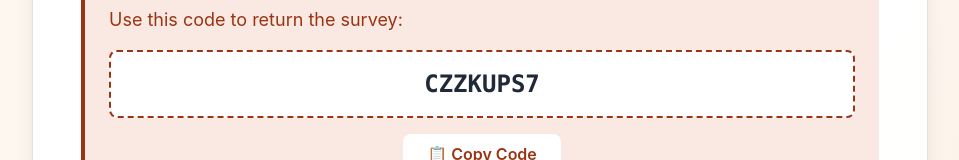
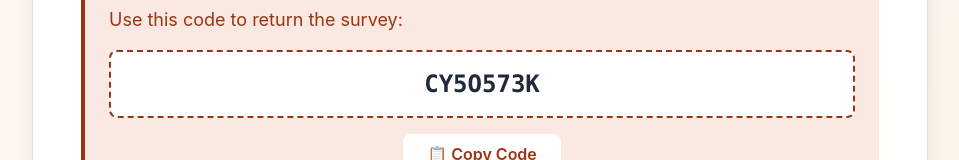
Before and after one commit to Sangmitra-06/CommonsenseFormRouted, a React (Create React App) app in the folder client/: page / in a window 1280 px wide. Both pictures are taken after a click on the button "Decline to Participate". Shown: the part 275-435 px from the top of the page, without its empty margins (160-1119 px from the left). Built offline with nearby package versions, Linux system fonts and the light colour scheme; no server answers.

Commit message:
form 21 completion codes

```diff
--- a/client/src/components/CompletionPage.tsx
+++ b/client/src/components/CompletionPage.tsx
@@ -46,10 +46,10 @@ export default function CompletionPage({ isAttentionCheckFailure = false }: Comp
     const generateProlificCode = () => {
       if (isAttentionCheckFailure) {
         // Specific code for attention check failures
-        setProlificCode('C19JML9Q');
+        setProlificCode('C18P524D');
       } else {
         // Success completion code
-        setProlificCode('C1NV4UAB');
+        setProlificCode('CMZG876G');
       }
     };
 
--- a/client/src/components/ConsentDeclines.tsx
+++ b/client/src/components/ConsentDeclines.tsx
@@ -1,7 +1,7 @@
 import React, { useEffect } from 'react';
 
 export default function ConsentDeclined() {
-  const prolificCode = 'CZZKUPS7';
+  const prolificCode = 'CY5O573K';
 
   // Prevent refresh/back button
   useEffect(() => {
```
